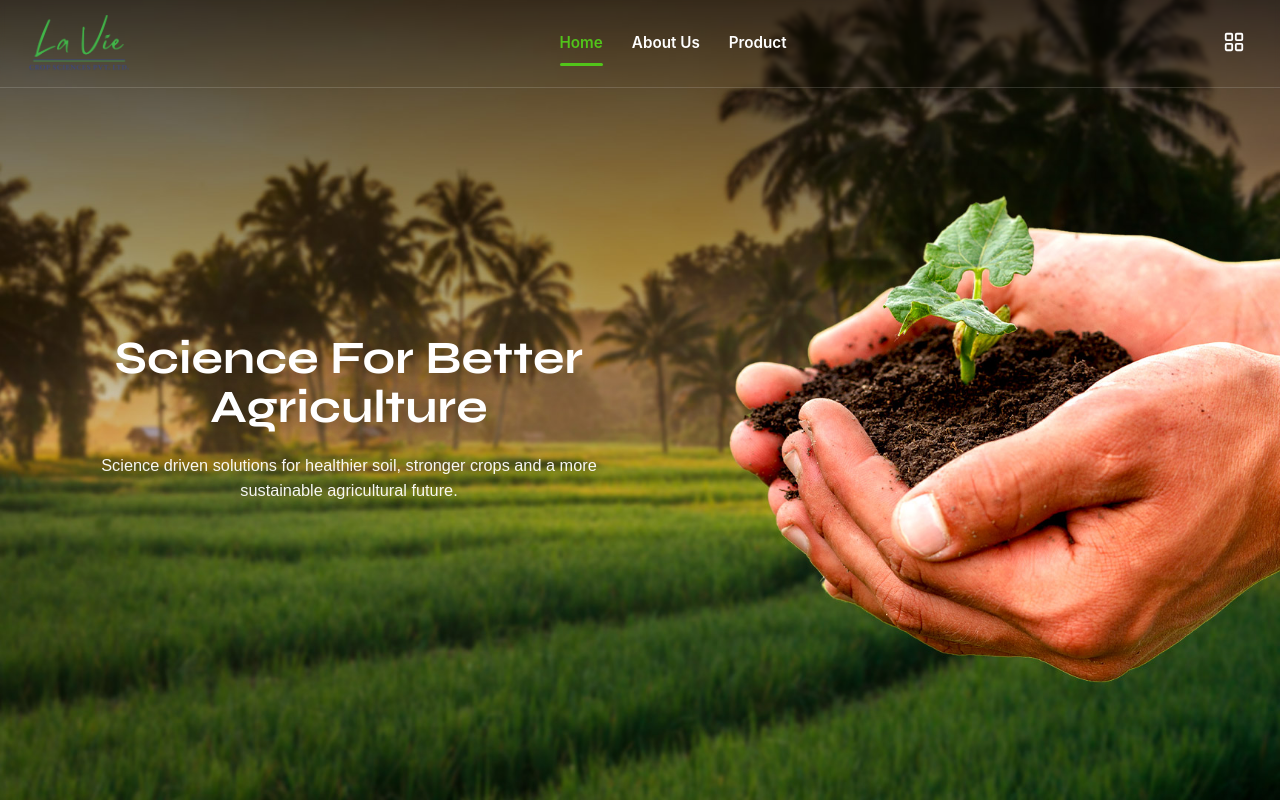
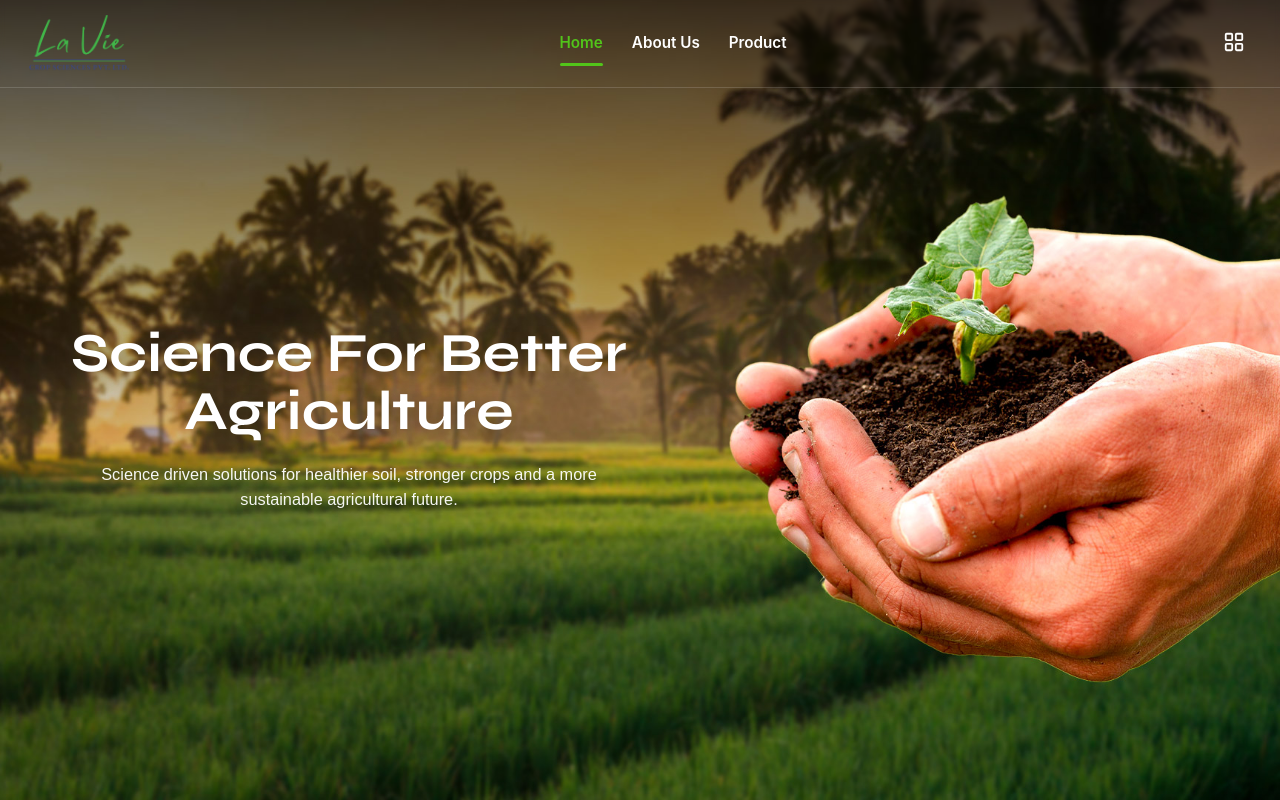
Before and after one commit to ZADPRO/LaVie-Website, a React (Vite) app: page / in a window 1280 px wide. Shown: the top 800 px of the page. Built offline with nearby package versions, Linux system fonts and the light colour scheme; a web font is replaced by a local one.

Commit message:
feat: add comprehensive stylesheet for layout, header, and about section styles

```diff
--- a/src/App.css
+++ b/src/App.css
@@ -194,7 +194,7 @@
 
 .hero-title {
   font-family: var(--font-heading);
-  font-size: 3.2rem;
+  font-size: 3.8rem;
   font-weight: 700;
   line-height: 1.05;
   color: #ffffff;
```
